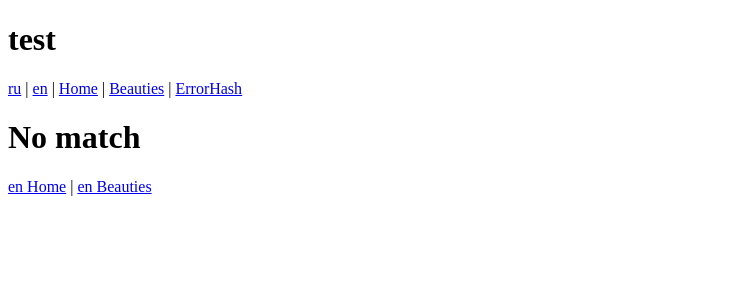
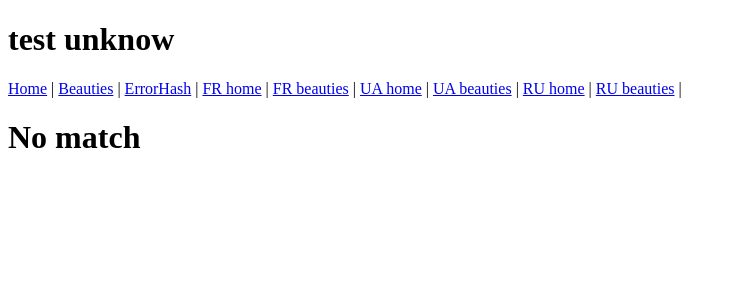
Before and after one commit to DVitaliy/bootybeauty-react, a React (Create React App) app: page /unknow/ in a window 1280 px wide. Shown: the top 300 px of the page, without its empty margins (0-736 px from the left). Built offline with nearby package versions, Linux system fonts and the light colour scheme.

Commit message:
End translation

```diff
--- a/src/index.js
+++ b/src/index.js
@@ -2,22 +2,23 @@ import React from 'react'
 import { render } from 'react-dom'
 import { Router } from 'react-router-dom'
 import { createBrowserHistory } from 'history'
-import { Localization } from 'translation'
 
-import Routing from 'pages/Routing'
-//import API from "service/api";
+import { Localization } from './translation'
+import Routing from './pages/Routing'
+//import API from "./service/api";
 import 'styles.css'
 
 render(
   <React.StrictMode>
     <Router history={createBrowserHistory()}>
-      <Localization byDefault={process.env.APP_LOCALIZATION}>
+      <Localization
+        settings={{
+          byDefault: process.env.APP_LOCALIZATION
+        }}
+      >
         <Routing />
       </Localization>
     </Router>
   </React.StrictMode>,
   document.getElementById('root')
 )
-
-//
-//
--- a/src/pages/Beauties.page.js
+++ b/src/pages/Beauties.page.js
@@ -1,10 +1,11 @@
 import React, { useEffect } from 'react'
 
 const Beauties = () => {
+  console.log('--init/Beauties')
   useEffect(() => {
-    console.log('useEffect Beauties')
+    console.log('--useEffect/Beauties')
     return () => {
-      console.log('return useEffect Beauties')
+      console.log('--return/useEffect/Beauties')
     }
   })
   return <h1>Beauties</h1>
--- a/src/pages/Home.page.js
+++ b/src/pages/Home.page.js
@@ -1,14 +1,11 @@
-import React, { useEffect } from 'react'
-
+import React from 'react'
+import { useParams } from 'react-router-dom'
 //import t from 'translation'
 
 const Home = () => {
-  useEffect(() => {
-    console.log('Home page', process.env)
-    return () => {
-      console.log('return Home page')
-    }
-  })
-  return <h1>Home page</h1>
+  console.log('--init/Home')
+  let { language } = useParams()
+
+  return <h1>Home page {language}</h1>
 }
 export default Home
--- a/src/pages/Routing.js
+++ b/src/pages/Routing.js
@@ -3,71 +3,58 @@ import { Redirect, Route, Switch, Link } from 'react-router-dom'
 //import PropTypes from 'prop-types'
 import { Home, Beauty, Beauties } from 'pages'
 
-import { useTranslate } from 'translation'
+import { useTranslate } from '../translation'
 
 const NavBar = ({ children }) => {
-  console.log('init NavBar')
-  const { setLanguage } = useTranslate()
+  console.log('--init/NavBar')
 
   return (
     <>
-      <Link to="/ru/" onClick={setLanguage.bind(null, 'ru')}>
-        ru
-      </Link>{' '}
-      |{' '}
-      <Link to="/en/" onClick={setLanguage.bind(null, 'en')}>
-        en
-      </Link>{' '}
-      | <Link to="/">Home</Link> | <Link to="/ua/beauties">Beauties</Link> |{' '}
-      <Link to="/sd-sdf">ErrorHash</Link>
+      <Link to="/">Home</Link> | <Link to="/ua/beauties">Beauties</Link> |{' '}
+      <Link to="/sd-sdf">ErrorHash</Link> | <Link to="/fr/">FR home</Link> |{' '}
+      <Link to="/fr/beauties">FR beauties</Link> |{' '}
+      <Link to="/ua/">UA home</Link> |{' '}
+      <Link to="/ua/beauties">UA beauties</Link> |{' '}
+      <Link to="/ru/">RU home</Link> |{' '}
+      <Link to="/ru/beauties">RU beauties</Link> |{' '}
     </>
   )
 }
 
-const Routing = props => {
-  console.log('init Routing')
+const Routing = () => {
+  console.log('-init/Routing')
+  const { t, language = 'unknow' } = useTranslate()
 
-  const { t, language } = useTranslate()
+  const ROOT_PATH = '/:language([a-z]{2})'
+  const DEFAULT_PATH = `/${language}`
 
-  // const [basename, setBasename] = useState(translate.basename)
-  // console.log('translate.basename', translate.basename)
-  // useEffect(() => {
-  //   console.log('++translate.basename++', translate.basename)
-  //   setBasename(translate.basename)
-  // }, [translate.basename])
-
-  // <BrowserRouter basename={'/' + console.log('++++', basename) + '/'}>
-  // </BrowserRouter>
-  const ROOT_PATH = '/(\\w{2})'
-  const DEFAULT_PATH = `/${language}/`
   return (
     <>
-      {console.log('render Routing')}
-      <h1>{t('test')}</h1>
+      {console.log('-render/Routing')}
+      <h1>
+        {t('test')} {language}
+      </h1>
       <NavBar />
       <Switch>
+        <Redirect exact from="/" to={`${DEFAULT_PATH}/`} />
         <Route exact path={ROOT_PATH}>
           <Home />
         </Route>
+
         <Route exact path={`${ROOT_PATH}/beauties`}>
           <Beauties />
-          <Link to="/ru/alphachanneling">alphachanneling</Link> |{' '}
-          <Link to="/en/alphachanneling/1234">123</Link>
+          <Link to={`${DEFAULT_PATH}/alphachanneling`}>beauty</Link> |{' '}
+          <Link to={`${DEFAULT_PATH}/alphachanneling/1234`}>booty</Link>
         </Route>
+
         <Route path={`${ROOT_PATH}/:beauty/:booty([0-9]{4})?`}>
           <Beauty />
-        </Route>
-
-        <Route exact path="/">
-          <Redirect to={DEFAULT_PATH} />
         </Route>
 
         <Route>
           <h1>No match</h1>
         </Route>
       </Switch>
-      <Link to="/ru/">en Home</Link> |{' '}
-      <Link to="/ru/beauties">en Beauties</Link>
     </>
   )
 }
--- a/src/translation/en.js
+++ b/src/translation/en.js
@@ -2,4 +2,4 @@ export default {
   test: 'TEST'
 }
 
-console.log('&&&&&&&&')
+console.log('enenenenenenenen')
--- /dev/null
+++ b/src/translation/fr.js
@@ -0,0 +1,5 @@
+export default {
+  test: 'épreuve pratique'
+}
+
+console.log('frfrfrfrfrfrfrfr')
--- a/src/translation/index.js
+++ b/src/translation/index.js
@@ -4,51 +4,64 @@ import { useHistory } from 'react-router-dom'
 const LocalizationContext = createContext()
 export const useTranslate = () => useContext(LocalizationContext)
 
-export const Localization = ({ children, byDefault }) => {
-  console.log('init _____Localization: ', byDefault)
+export const Localization = ({ children, settings }) => {
+  const { byDefault } = settings
 
-  const [language, setLanguage] = useState(byDefault)
+  console.log('init/Localization')
+
+  const [language, setLanguage] = useState()
   const [base, setBase] = useState({})
-  const { location, listen } = useHistory()
+  const [path, setPath] = useState()
+
+  const history = useHistory()
 
   useEffect(() => {
-    listen((loc, action) => {
-      console.log('location', loc)
-      console.log('action', action)
+    console.log('run/useEffect (path)', path, language)
+    const [, pathMatch = language || byDefault] =
+      (path || history.location.pathname).match(/^\/(\w{2})\//) || []
+
+    console.log('   setLanguage', pathMatch)
+    if (pathMatch !== language) setLanguage(pathMatch)
+    // eslint-disable-next-line
+  }, [path])
+
+  useEffect(() => {
+    console.log('run/useEffect (1)')
+    let timerTimeout
+
+    console.log(' subscrube/history.listen')
+    history.listen(location => {
+      //console.log('********* history.listen ********* :', location)
+      if (timerTimeout) clearTimeout(timerTimeout)
+      timerTimeout = setTimeout(setPath.bind(null, location.pathname), 10)
     })
+    return () => {
+      console.log('return/useEffect (1)')
+    }
     // eslint-disable-next-line
   }, [])
+
   useEffect(() => {
-    console.log('!!!!!!!!!!!!!!useEffect', location)
-    const [, pathMatch = byDefault] =
-      location.pathname.match(/^\/(\w{2})\//) || []
-
-    console.log('1 setLanguage', pathMatch)
-    setLanguage(pathMatch)
-
+    console.log('run/useEffect (2)', language)
     const importBase = async lng => {
-      console.log('start importBase')
+      console.log('start/importBase (2)', lng)
       let data = {}
       try {
         const result = await import(`./${lng}`)
         data = { ...result.default }
       } catch {}
 
-      console.log('get data', data)
       setBase({
         ...base,
         [lng]: data
       })
     }
-
-    if (!(pathMatch in base)) importBase(pathMatch)
-
+    if (!language) return
+    if (!(language in base)) importBase(language)
     return () => {
-      console.log('-------------return useEffect Localization')
+      console.log('return/useEffect (2)')
     }
-    // eslint-disable-next-line
-    //ee
-  }, [base, byDefault, location])
+  }, [language, base])
 
   const t = text => (base[language] && base[language][text]) || text
   return (
@@ -57,48 +70,3 @@ export const Localization = ({ children, byDefault }) => {
     </LocalizationContext.Provider>
   )
 }
-
-/*import { default as en } from './en'
-import { default as ru } from './ru'
-
-const language = (({ pathname }) => {
-  const [, pathMatch = ''] = pathname.match(/^\/(\w{2})\//) || []
-
-  console.log('pathMatch:', pathMatch)
-  return pathMatch
-})(document.location)
-
-const { [language || process.env.APP_LOCALIZATION]: translate = 'en' } = {
-  en,
-  ru
-}
-
-console.log('set language:', language)
-console.log('set translate:', translate)
-
-const t = text => translate[text] || text
-
-export default t
-
-window.addEventListener(
-  'hashchange',
-  e => {
-    console.log(e)
-    console.log(document.location)
-    console.log('e.newURL: ', e.newURL)
-    console.log('e.oldURL: ', e.oldURL)
-    console.log('document.location: ', document.location.toString())
-
-    const [, lng = ''] = e.newURL.match(/#lng=(\w{2})/) || []
-    if (!lng) return
-    //window.navigator.language.slice(0, 2)
-    console.log('lng: ', lng)
-    setTimeout(() => {
-      document.location.replace('https://qh6eu.csb.app/e')
-      document.location.reload()
-    }, 100)
-  },
-  false
-)
-
-export const getLanguage = () => language*/
--- a/src/translation/ru.js
+++ b/src/translation/ru.js
@@ -1,4 +1,4 @@
 export default {
   test: 'ТЕСТ'
 }
-console.log('@@@@@@@@')
+console.log('rururururururu')
```
